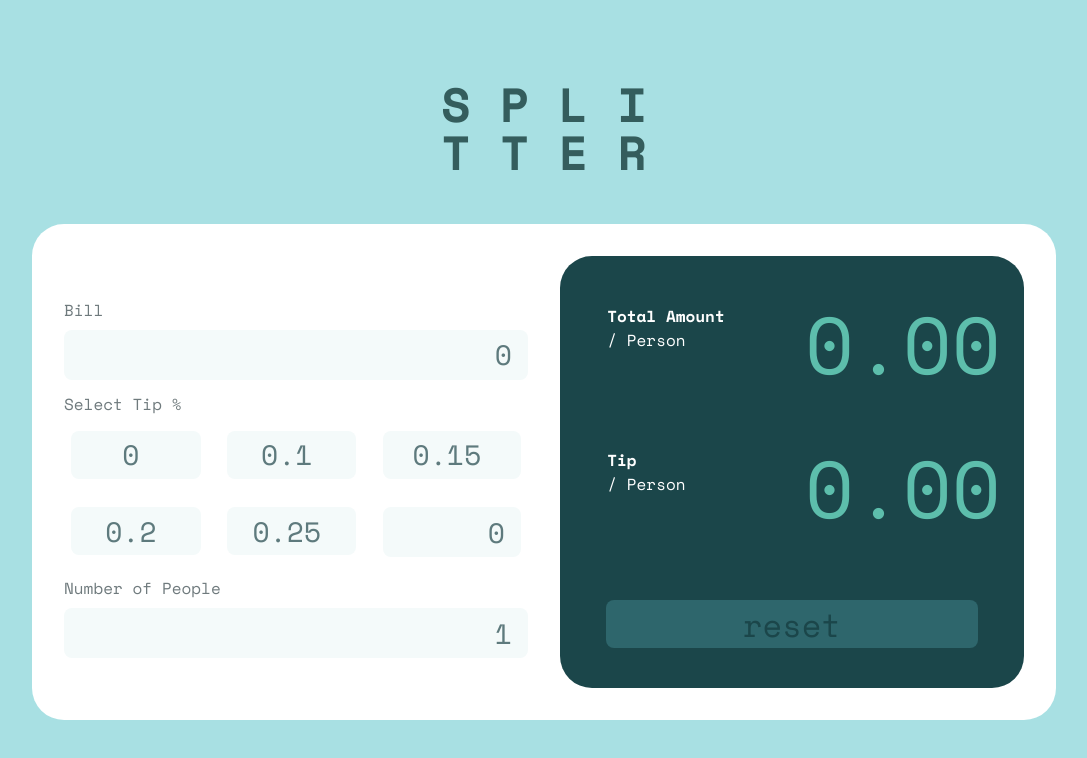
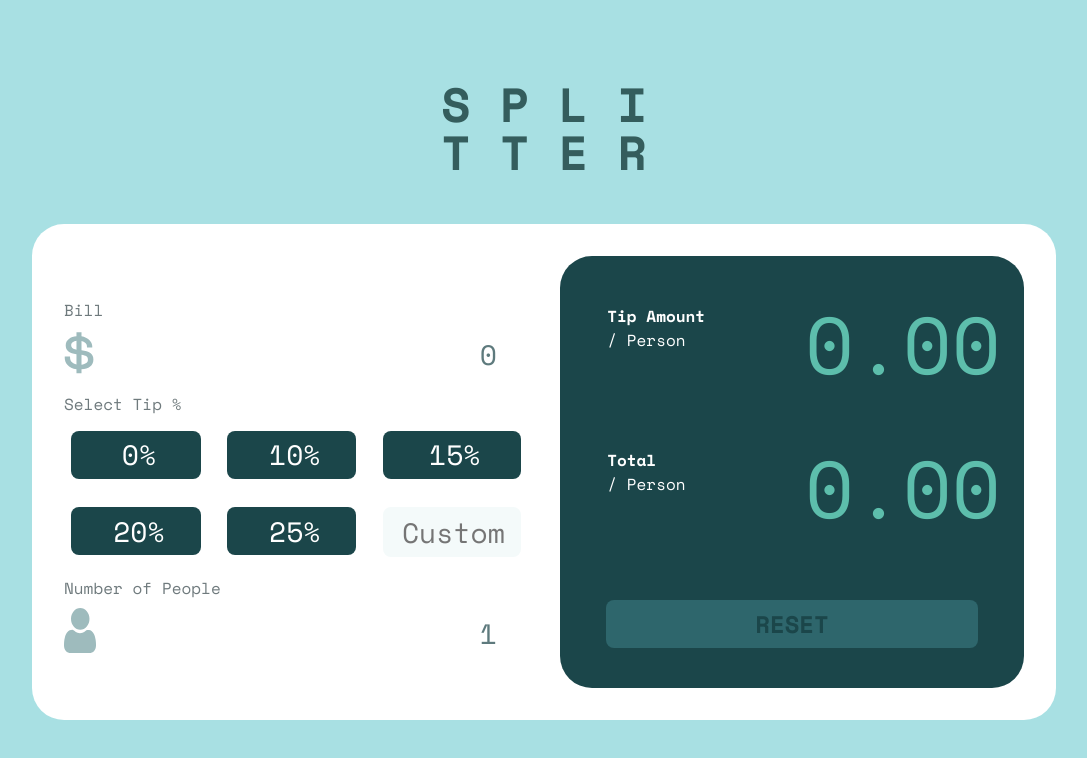
Before and after one commit to InstaClean/tipping-app, a React (Create React App) app: page / in a window 1280 px wide. Shown: the top 758 px of the page, without its empty margins (96-1183 px from the left). Built offline with nearby package versions, Linux system fonts and the light colour scheme.

Commit message:
desktop done

```diff
--- a/src/App.css
+++ b/src/App.css
@@ -52,6 +52,9 @@ html {
   width: 100vw;
   display: flex;
 }
+html input:focus {
+  outline-color: green;
+}
 html .App {
   display: flex;
   flex-direction: column;
@@ -102,10 +105,18 @@ html .App .container .calculator input {
   font-family: "Space Mono", mono;
   color: #5e7a7d;
 }
-html .App .container .calculator input[type=number]::-webkit-outer-spin-button,
-html .App .container .calculator input[type=number]::-webkit-inner-spin-button {
+html .App .container .calculator input input[type=number]::-webkit-outer-spin-button,
+html .App .container .calculator input input[type=number]::-webkit-inner-spin-button {
   -webkit-appearance: none;
   margin: 0;
+}
+html .App .container .calculator .bill-input {
+  background: no-repeat url("./resources/icon-dollar.svg");
+  background-size: 2rem 90%;
+}
+html .App .container .calculator .split-input {
+  background: no-repeat url("./resources/icon-person.svg");
+  background-size: 2rem 90%;
 }
 html .App .container .calculator .input-title {
   display: flex;
@@ -131,14 +142,22 @@ html .App .container .calculator .tip-buttons {
 html .App .container .calculator .tip-buttons input {
   border: none;
   font-family: "Space Mono", mono;
+  background-color: #1b464a;
+  color: white;
   min-width: 7.5rem;
   height: 3rem;
   margin: 0.45rem;
   text-align: center;
   font-size: 1.75rem;
+  padding-right: 0rem;
+}
+html .App .container .calculator .tip-buttons input:hover {
+  background-color: #ade7df;
+  color: #1b464a;
 }
 html .App .container .calculator .tip-buttons input[type=number] {
   text-align: right;
+  padding-right: 1rem;
 }
 html .App .container .display {
   display: flex;
@@ -188,16 +207,40 @@ html .App .container .display input {
   margin-top: auto;
   margin-bottom: 2.5rem;
   font-family: "Space Mono", mono;
-  font-size: 2rem;
+  font-size: 1.5rem;
   height: 3rem;
   background-color: #2e666c;
   color: #1b464a;
   border: none;
   border-radius: 0.5rem;
+  font-weight: bold;
 }
 html .App .container .display input:hover {
   background-color: #ade6df;
   color: #1a4240;
 }
+html #custom {
+  background-color: #f4fafa;
+  color: #1b464a;
+  text-align: right;
+  padding-right: 1rem;
+}
+html #custom:placeholder {
+  text-align: center;
+  padding: 0rem;
+}
+
+@media screen and (max-width: 375px) {
+  html .App {
+    width: 100vw;
+  }
+  html .App .container {
+    flex-direction: column;
+    height: 120rem;
+  }
+  html .App .container .bill-input {
+    width: 19.5rem;
+  }
+}
 
 /*# sourceMappingURL=App.css.map */
--- a/src/App.js
+++ b/src/App.js
@@ -19,7 +19,8 @@ function App() {
     const billParse = parseFloat(bill)
     const tipParse = parseFloat(tip)
     const splitParse = parseFloat(split)
-    const tipPerPerson = (billParse * tipParse) / splitParse
+    const tipPercent = tipParse / 100;
+    const tipPerPerson = (billParse * tipPercent) / splitParse
     const dollars = tipPerPerson.toFixed(2)
     return dollars
   }
@@ -29,12 +30,14 @@ function App() {
     const billParse = parseFloat(bill)
     const tipParse = parseFloat(tip)
     const splitParse = parseFloat(split)
-    const totalPerPerson = (billParse + (billParse * tipParse)) / splitParse
+    const tipPercent = tipParse / 100;
+    const totalPerPerson = (billParse + (billParse * tipPercent)) / splitParse
     console.log(billParse)
     const dollars = totalPerPerson.toFixed(2)
     console.log(dollars)
     return dollars
   }
+
 
   //resets inputs
   const handleReset = (e) => {
@@ -62,7 +65,7 @@ function App() {
       setBadBill(false)
     }
 
-    if (split < 1){
+    if (split < 1 || split % 1 === 0){
       console.log("split value must be a positive integer greater than 1")
       setBadSplit(true)
     }
@@ -74,7 +77,7 @@ function App() {
   }, [bill, tip, split])
 
   useEffect(() => {
-    if (total < 0 || isNaN(total)) {
+    if (total < 0 || isNaN(total) || !isFinite(total)) {
       setTotal(0)
       setTipTotal(0)
     }
--- a/src/App.sass
+++ b/src/App.sass
@@ -49,8 +49,6 @@ input[type=number]
 
 @import url('https://fonts.googleapis.com/css2?family=Space+Mono:wght@400;700&display=swap')
 
-@media screen and ( max-width: 360 )
-
 
 $SpaceMono: "Space Mono", mono
 
@@ -63,6 +61,9 @@ html
     height: 100vh
     width: 100vw
     display: flex
+
+    input:focus
+        outline-color: green
 
 
     .App
@@ -89,7 +90,6 @@ html
             display: flex
             flex-direction: row
             justify-content: normal
-
             background-color: white
             margin-top: auto
             height: 32rem
@@ -119,14 +119,26 @@ html
                     font-family: $SpaceMono
                     color: hsl(186, 14%, 43%)
 
-                input[type=number]::-webkit-outer-spin-button,
-                input[type=number]::-webkit-inner-spin-button
-                    -webkit-appearance: none
-                    margin: 0
+                    input[type=number]::-webkit-outer-spin-button,
+                    input[type=number]::-webkit-inner-spin-button
+                        -webkit-appearance: none
+                        margin: 0
+
+                .bill-input
+                    background: no-repeat url("./resources/icon-dollar.svg")
+                    background-size: 2rem 90%
+
+
+                .split-input
+                    background: no-repeat url("./resources/icon-person.svg")
+                    background-size: 2rem 90%
+
 
                 .input-title
                     display: flex
                     flex-direction: row
+
+
 
                 p
                     margin-bottom: .75rem
@@ -150,15 +162,26 @@ html
                     input
                         border: none
                         font-family: $SpaceMono
+                        background-color: rgb(27, 70, 74)
+                        color: white
                         min-width: 7.5rem
                         height: 3rem
                         margin: .45rem
                         text-align: center
                         font-size: 1.75rem
+                        padding-right: 0rem
+
+                    input:hover
+                        background-color: rgb(173, 231, 223)
+                        color: rgb(27, 70, 74)
 
 
                     input[type=number]
                         text-align: right
+                        padding-right: 1rem
+
+
+
 
 
 
@@ -210,13 +233,40 @@ html
                     margin-top: auto
                     margin-bottom: 2.5rem
                     font-family: $SpaceMono
-                    font-size: 2rem
+                    font-size: 1.5rem
                     height: 3rem
                     background-color: rgb(46, 102, 108)
                     color: rgb(27,70,74)
                     border: none
                     border-radius: .5rem
+                    font-weight: bold
+
 
                 input:hover
                     background-color: rgb(173, 230, 223)
                     color: rgb(26, 66, 64)
+
+    #custom
+        background-color: hsl(185, 41%, 97%)
+        color: rgb(27,70,74)
+        text-align: right
+        padding-right: 1rem
+
+    #custom:placeholder
+        text-align: center
+        padding: 0rem
+
+
+@media screen and (max-width: 375px)
+
+    html
+
+        .App
+            width: 100vw
+
+            .container
+                flex-direction: column
+                height: 120rem
+
+                .bill-input
+                    width: 19.5rem
--- a/src/components/ButtonGroup.js
+++ b/src/components/ButtonGroup.js
@@ -1,16 +1,18 @@
 import React from 'react'
 
 export const ButtonGroup = (props) => {
-    const { tip, setTip } = props
+    const { setTip } = props
 
     return (
         <div className="tip-buttons">
-            <input type="button" value={0} onClick={({target}) => {setTip(target.value)}} />
-            <input type="button" value={.1} onClick={({target}) => {setTip(target.value)}} />
-            <input type="button" value={.15} onClick={({target}) => {setTip(target.value)}} />
-            <input type="button" value={.20} onClick={({target}) => {setTip(target.value)}} />
-            <input type="button" value={.25} onClick={({target}) => {setTip(target.value)}} />
-            <input type="number" value={tip} onChange={({target}) => {setTip(target.value)}} />
+            <input type="button" value='0%'  onClick={({target}) => {setTip(target.value)}} />
+            <input type="button" value='10%' onClick={({target}) => {setTip(target.value)}} />
+            <input type="button" value='15%'  onClick={({target}) => {setTip(target.value)}} />
+            <input type="button" value='20%'  onClick={({target}) => {setTip(target.value)}} />
+            <input type="button" value='25%'  onClick={({target}) => {setTip(target.value)}} />
+            <input type="text"      id="custom"
+                                    placeholder="Custom"
+                                    onChange={({target}) => {setTip(target.value)}} />
         </div>
     )
 }
--- a/src/components/CalculatorForm.js
+++ b/src/components/CalculatorForm.js
@@ -1,7 +1,6 @@
 import { ButtonGroup } from './ButtonGroup';
 
 export const CalculatorForm = ({
-    handleChange,
     bill,
     setBill,
     tip,
@@ -12,7 +11,7 @@ export const CalculatorForm = ({
     badSplit
 }) => {
     return (
-        <form className="calculator" onChange={handleChange} >
+        <form className="calculator"  >
             <div className="input-title">
                 <p>Bill</p>
                 <p className="warning" hidden={!badBill}>Bill must be positive value.</p>
--- a/src/components/TotalDisplay.js
+++ b/src/components/TotalDisplay.js
@@ -9,19 +9,20 @@ export const TotalDisplay = ({
         <div className="display">
             <div className="total">
                 <div className="info">
-                    <p className="primary">Total Amount</p>
+                    <p className="primary">Tip Amount</p>
+                    <p className="secondary">/ Person</p>
+                </div>
+                <p className="cost">{tipTotal}</p>
+            </div>
+            <div className="total">
+                <div className="info">
+                    <p className="primary">Total</p>
                     <p className="secondary">/ Person</p>
                 </div>
                 <p className="cost">{total}</p>
             </div>
-            <div className="total">
-                <div className="info">
-                    <p className="primary">Tip</p>
-                    <p className="secondary">/ Person</p>
-                </div>
-                <p className="cost">{tipTotal}</p>
-            </div>
-            <input type="button" value="reset" onClick={handleReset} />
+
+            <input type="button" value="RESET" onClick={handleReset} />
         </div>
     )
 }
```
Also changed, not shown: 1 other file (tests, documents, lock files or other folders).
